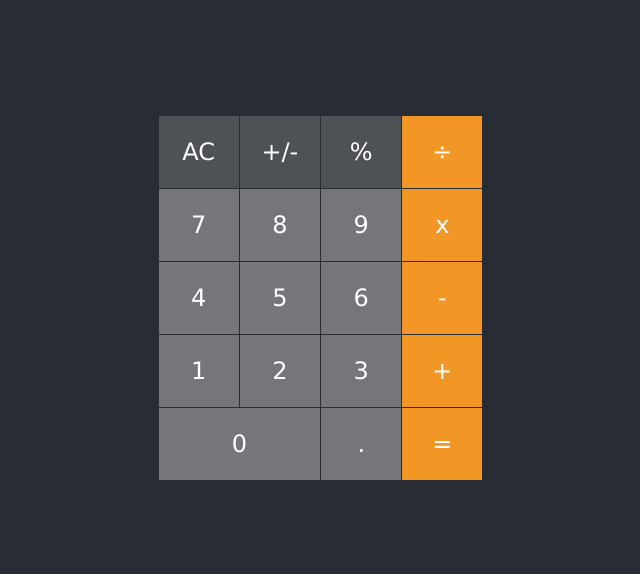
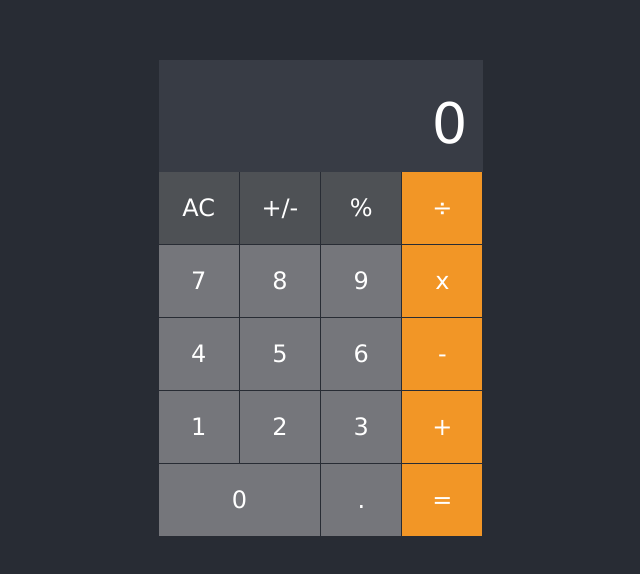
Before and after one commit to JorgePasco1/mac-calculator-clone, a React (Create React App) app: page / in a window 1280 px wide. Shown: the part 102-676 px from the top of the page, without its empty margins (319-959 px from the left). Built offline with nearby package versions, Linux system fonts and the light colour scheme.

Commit message:
Finish calculator layout

```diff
--- a/src/Components/Calculator.css
+++ b/src/Components/Calculator.css
@@ -4,3 +4,15 @@
   flex-flow: row wrap;
   width: 20.3rem;
 }
+
+.monitor {
+  width: 100%;
+  height: 6rem;
+  background-color: #383c45;
+  display: flex;
+  justify-content: flex-end;
+  align-items: flex-end;
+  font-size: 3.5rem;
+  padding-right: 1rem;
+  padding-bottom: 1rem;
+}
--- a/src/Components/Calculator.js
+++ b/src/Components/Calculator.js
@@ -1,10 +1,19 @@
-import React from "react";
+import React, { Component } from "react";
 import Button from "./Button.js";
 import "./Calculator.css";
 
-const Calculator = () => {
+export default class Calculator extends Component {
+  constructor() {
+    super();
+    this.state = {
+      display: 0,
+    };
+  }
+
+  render() {
     return (
       <div className="Calculator">
+        <div class="monitor">{this.state.display}</div>
         <Button type="secOperator" content="AC" />
         <Button type="secOperator" content="+/-" />
         <Button type="secOperator" content="%" />
@@ -26,6 +35,5 @@ const Calculator = () => {
         <Button type="primOperator" content="=" />
       </div>
     );
-};
-
-export default Calculator;
+  }
+}
```
Lines whose indentation alone changed are shown as unchanged.
